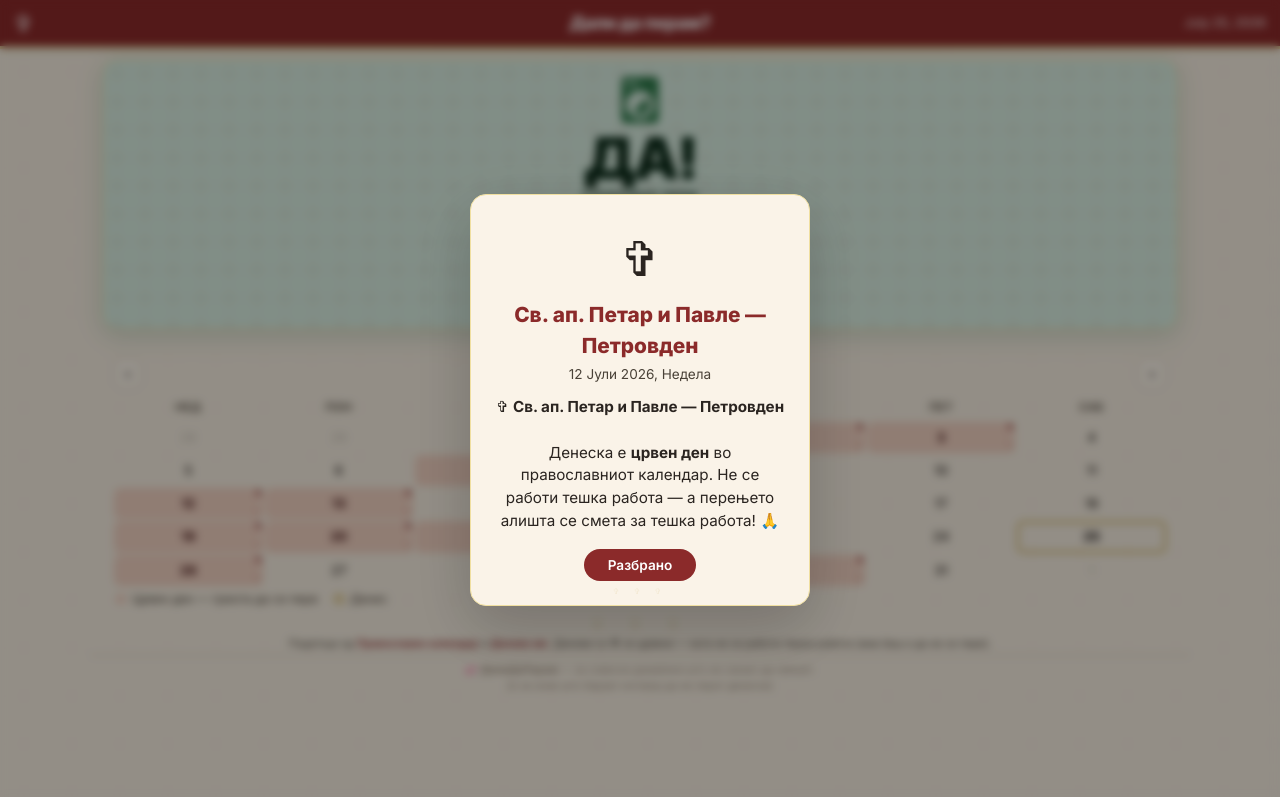
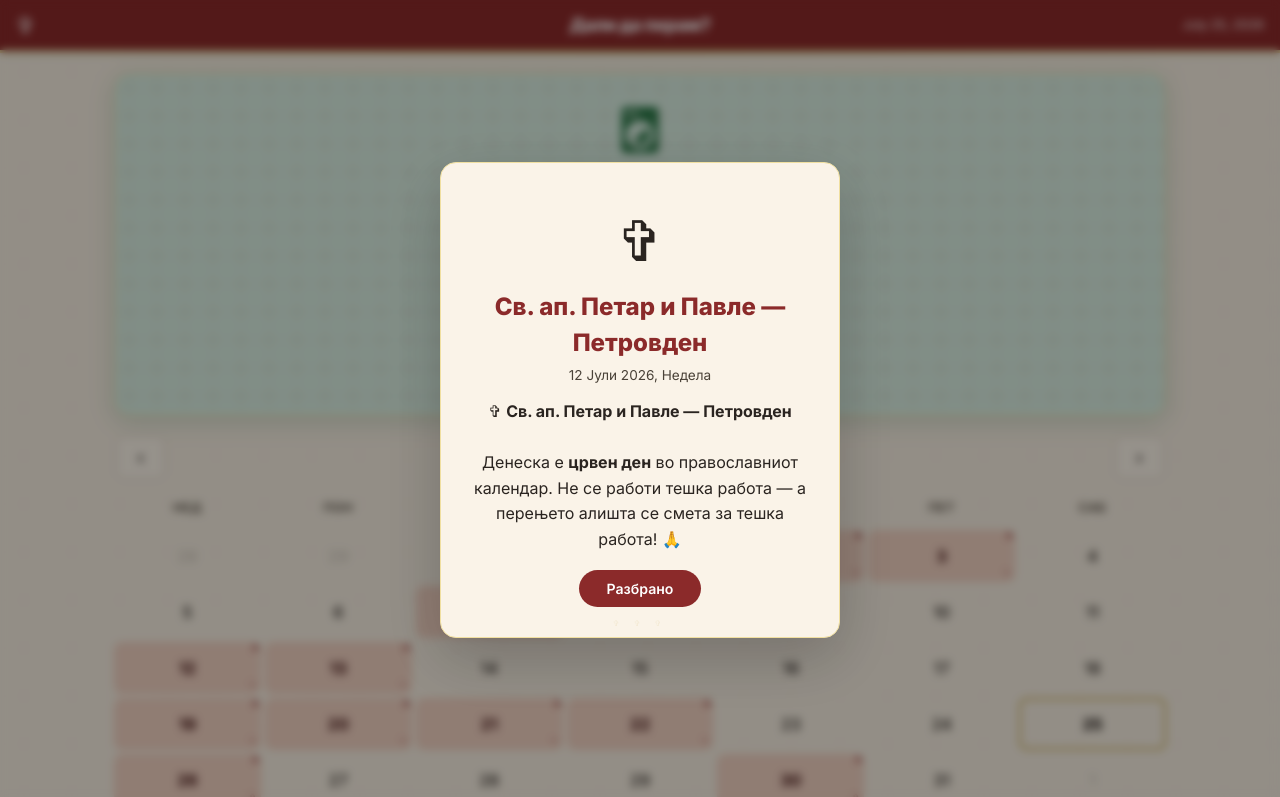
Before and after one commit to KinDzaDzaSki/dalidaperam, a plain HTML site: page index.html in a window 1280 px wide. Both pictures are taken after a click on the element "12". Shown: the top 797 px of the page. Drawn offline with Linux system fonts and the light colour scheme.

Commit message:
fix: consolidate CSS, fix spacing/sizing/calendar cells

```diff
--- a/index.html
+++ b/index.html
@@ -84,12 +84,6 @@ body{
   line-height:1.5;
   min-height:100dvh;
 }
-@media(min-width:768px){
-  body{height:auto;overflow:auto;display:block;overflow-x:hidden}
-}
-@media(max-width:767px){
-  body{display:flex;flex-direction:column;height:100dvh;overflow:hidden}
-}
 
 /* ═══════════════════════════════════════════
    BYZANTINE PATTERN BACKGROUND
@@ -113,12 +107,22 @@ body::before{
 }
 
 /* ═══════════════════════════════════════════
+   LAYOUT — Mobile-first flex column
+   ═══════════════════════════════════════════ */
+body{
+  display:flex;
+  flex-direction:column;
+  overflow-y:auto;
+  overflow-x:hidden;
+}
+
+/* ═══════════════════════════════════════════
    TOP BAR — Orthodox style, centered title
    ═══════════════════════════════════════════ */
 .top-bar{
   background:var(--md-primary);
   color:var(--md-on-primary);
-  padding:14px 16px;
+  padding:12px 16px;
   display:grid;
   grid-template-columns:1fr auto 1fr;
   align-items:center;
@@ -160,10 +164,16 @@ body::before{
 /* ═══════════════════════════════════════════
    HERO — Verdict Card
    ═══════════════════════════════════════════ */
-.hero{padding:10px 16px 4px;max-width:600px;margin:0 auto;flex-shrink:0}
+.hero{
+  padding:12px 16px 6px;
+  max-width:600px;
+  margin:0 auto;
+  flex-shrink:0;
+  width:100%;
+}
 .verdict-card{
   border-radius:var(--md-radius-md);
-  padding:16px 20px 14px;
+  padding:18px 22px 16px;
   text-align:center;
   transition:all .5s cubic-bezier(.4,0,.2,1);
   position:relative;
@@ -191,7 +201,7 @@ body::before{
 .verdict-card.yes{background:var(--verdict-green-bg);color:var(--verdict-green-text);box-shadow:0 6px 24px rgba(27,107,74,.18)}
 .verdict-card.no{background:var(--verdict-red-bg);color:var(--verdict-red-text);box-shadow:0 6px 24px rgba(139,26,26,.18)}
 
-.verdict-icon{display:block;width:44px;height:44px;margin:0 auto 2px;transition:transform .4s cubic-bezier(.34,1.56,.64,1);color:var(--verdict-green)}
+.verdict-icon{display:block;width:44px;height:44px;margin:0 auto 4px;transition:transform .4s cubic-bezier(.34,1.56,.64,1);color:var(--verdict-green)}
 .verdict-card.no .verdict-icon{color:var(--verdict-red)}
 .verdict-card:hover .verdict-icon{transform:rotate(-6deg) scale(1.08)}
 
@@ -199,27 +209,27 @@ body::before{
   font-family:var(--font-display);
   font-size:2.8rem;
   font-weight:900;
-  line-height:1;
+  line-height:1.1;
   letter-spacing:-.04em;
   margin:0;
 }
 .verdict-label{
-  font-size:.7rem;
+  font-size:.72rem;
   font-weight:700;
   text-transform:uppercase;
   letter-spacing:.1em;
-  margin-top:0;
+  margin-top:2px;
 }
-.verdict-sub{margin-top:4px;font-size:.78rem;opacity:.85;line-height:1.3}
+.verdict-sub{margin-top:6px;font-size:.8rem;opacity:.85;line-height:1.4}
 .verdict-sub .holiday-name{
   font-weight:700;
   display:block;
-  margin-top:2px;
-  font-size:.85rem;
+  margin-top:4px;
+  font-size:.88rem;
 }
 
 /* Washing machine animation */
-.wash-anim{margin:14px auto 0;width:80px;height:80px;position:relative}
+.wash-anim{margin:16px auto 0;width:80px;height:80px;position:relative}
 .wash-circle{
   width:70px;height:70px;
   border-radius:50%;
@@ -234,7 +244,7 @@ body::before{
 @keyframes bubble{0%,100%{transform:translate(-50%,-50%) scale(1);opacity:.7}50%{transform:translate(-50%,-60%) scale(1.15);opacity:1}}
 
 /* Sin meter */
-.sin-meter{margin:14px auto 0;max-width:200px;text-align:center}
+.sin-meter{margin:16px auto 0;max-width:220px;text-align:center}
 .sin-meter .sin-bar{height:6px;background:rgba(139,26,26,.12);border-radius:99px;overflow:hidden;margin:6px 0}
 .sin-meter .sin-fill{height:100%;background:var(--verdict-red);border-radius:99px;transition:width 1s ease}
 .sin-meter .sin-label{font-size:.75rem;font-weight:600;opacity:.6;text-transform:uppercase;letter-spacing:.05em}
@@ -242,39 +252,58 @@ body::before{
 /* ═══════════════════════════════════════════
    CALENDAR
    ═══════════════════════════════════════════ */
-.calendar-container{max-width:600px;margin:0 auto 4px;padding:0 16px;flex:1;display:flex;flex-direction:column;min-height:0}
+.calendar-container{
+  max-width:600px;
+  margin:0 auto;
+  padding:0 16px;
+  flex:1;
+  display:flex;
+  flex-direction:column;
+  min-height:0;
+  width:100%;
+}
 .calendar-nav{
   display:flex;
   align-items:center;
   justify-content:space-between;
-  padding:4px 2px 6px;
+  padding:8px 2px 10px;
   flex-shrink:0;
 }
 .calendar-nav button{
   background:var(--md-surface);
   border:1px solid var(--md-outline-variant);
   border-radius:var(--md-radius-sm);
-  padding:6px 14px;
+  padding:6px 16px;
   font-size:1.1rem;
   cursor:pointer;
   color:var(--md-on-surface);
   transition:all .12s;
   font-family:var(--font-body);
   font-weight:500;
+  line-height:1.4;
+  min-height:36px;
 }
 .calendar-nav button:hover{background:var(--md-surface-variant)}
-.calendar-nav .month-label{font-family:var(--font-display);font-size:1.2rem;font-weight:700}
+.calendar-nav .month-label{
+  font-family:var(--font-display);
+  font-size:1.2rem;
+  font-weight:700;
+}
 
-.calendar-grid{display:grid;grid-template-columns:repeat(7,1fr);gap:2px}
-@media(max-width:767px){
-  .calendar-grid{flex:1;align-content:stretch}
+.calendar-grid{
+  display:grid;
+  grid-template-columns:repeat(7,1fr);
+  gap:3px;
+  flex:1;
+  align-content:stretch;
+  min-height:0;
 }
 .calendar-grid .day-name{
   text-align:center;
-  font-size:.7rem;
+  font-size:.72rem;
   font-weight:600;
   color:var(--md-on-surface-variant);
-  padding:4px 0;
+  padding:6px 0;
   text-transform:uppercase;
   letter-spacing:.04em;
   display:flex;
@@ -294,6 +323,7 @@ body::before{
   background:transparent;
   color:var(--md-on-surface);
   user-select:none;
+  min-height:38px;
 }
 .calendar-grid .day-cell.other-month{opacity:.2}
 .calendar-grid .day-cell.red-day{
@@ -315,20 +345,21 @@ body::before{
 .calendar-grid .day-cell.red-day .red-dot{
   display:block;
   position:absolute;
-  top:2px;right:2px;
+  top:3px;right:3px;
   width:5px;height:5px;
   border-radius:50%;
   background:var(--md-primary);
 }
-.calendar-grid .day-cell.red-day::after{content:'✞';position:absolute;bottom:1px;right:3px;font-size:.4rem;opacity:.4;color:var(--md-primary)}
+.calendar-grid .day-cell.red-day::after{content:'✞';position:absolute;bottom:2px;right:4px;font-size:.45rem;opacity:.45;color:var(--md-primary)}
 
 .calendar-legend{
   display:flex;
   gap:16px;
-  padding:4px 2px 2px;
+  padding:8px 2px 4px;
   font-size:.75rem;
   color:var(--md-on-surface-variant);
   flex-shrink:0;
+  flex-wrap:wrap;
 }
 .calendar-legend span{display:flex;align-items:center;gap:6px}
 .calendar-legend .legend-red{display:inline-block;width:10px;height:10px;border-radius:3px;background:var(--md-primary-container)}
@@ -351,8 +382,8 @@ body::before{
 .popup-box{
   background:var(--md-surface);
   border-radius:var(--md-radius-md);
-  padding:28px 24px 24px;
-  max-width:340px;
+  padding:32px 28px 28px;
+  max-width:360px;
   width:100%;
   text-align:center;
   box-shadow:0 20px 60px rgba(0,0,0,.2);
@@ -372,32 +403,39 @@ body::before{
   color:var(--md-gold);
 }
 @keyframes popIn{0%{transform:scale(.85);opacity:0}100%{transform:scale(1);opacity:1}}
-.popup-box .popup-icon{font-size:48px;display:block;margin-bottom:4px}
-.popup-box h2{font-family:var(--font-display);font-size:1.3rem;font-weight:800;margin:4px 0 2px;color:var(--md-primary)}
-.popup-box .popup-date{font-size:.85rem;color:var(--md-on-surface-variant);margin-bottom:12px}
-.popup-box .popup-desc{font-size:.95rem;line-height:1.5;color:var(--md-on-surface)}
+.popup-box .popup-icon{font-size:52px;display:block;margin-bottom:6px}
+.popup-box h2{font-family:var(--font-display);font-size:1.4rem;font-weight:800;margin:6px 0 4px;color:var(--md-primary)}
+.popup-box .popup-date{font-size:.85rem;color:var(--md-on-surface-variant);margin-bottom:14px}
+.popup-box .popup-desc{font-size:.95rem;line-height:1.6;color:var(--md-on-surface)}
 .popup-box .popup-close{
   display:inline-block;
-  margin-top:16px;
-  padding:8px 24px;
+  margin-top:18px;
+  padding:10px 28px;
   background:var(--md-primary);
   color:var(--md-on-primary);
   border:none;
   border-radius:99px;
-  font-size:.85rem;
+  font-size:.88rem;
   font-weight:600;
   cursor:pointer;
   font-family:var(--font-body);
   transition:opacity .12s;
 }
 .popup-box .popup-close:hover{opacity:.85}
-.cross-deco{text-align:center;padding:2px 0 0;font-size:1rem;color:var(--md-gold);letter-spacing:10px;opacity:.3;flex-shrink:0}
+.cross-deco{text-align:center;padding:4px 0 2px;font-size:1rem;color:var(--md-gold);letter-spacing:10px;opacity:.3;flex-shrink:0}
 
 /* ═══════════════════════════════════════════
    SOURCES
    ═══════════════════════════════════════════ */
-.sources{max-width:600px;margin:0 auto 4px;padding:0 16px;text-align:center;flex-shrink:0}
-.sources p{font-size:.65rem;color:var(--md-on-surface-variant);line-height:1.5}
+.sources{
+  max-width:600px;
+  margin:0 auto;
+  padding:4px 16px 2px;
+  text-align:center;
+  flex-shrink:0;
+  width:100%;
+}
+.sources p{font-size:.68rem;color:var(--md-on-surface-variant);line-height:1.5}
 .sources a{color:var(--md-primary);text-decoration:none;font-weight:600}
 .sources a:hover{text-decoration:underline}
 
@@ -405,98 +443,135 @@ body::before{
    FOOTER
    ═══════════════════════════════════════════ */
 .footer{
-  padding:6px 16px 10px;
+  padding:10px 16px 14px;
   text-align:center;
-  font-size:.65rem;
+  font-size:.68rem;
   color:var(--md-outline);
   border-top:1px solid var(--md-outline-variant);
   max-width:600px;
   margin:0 auto;
   flex-shrink:0;
+  width:100%;
+  margin-top:auto;
 }
 .footer a{color:var(--md-primary);text-decoration:none}
 
 /* ═══════════════════════════════════════════
-   RESPONSIVE
+   RESPONSIVE - Mobile (< 768px)
    ═══════════════════════════════════════════ */
 @media(max-width:767px){
   .top-bar{padding:10px 14px}
   .top-bar h1{font-size:1rem}
   .top-bar .date-display{font-size:.7rem}
-  .hero{padding:8px 12px 2px}
-  .verdict-card{padding:12px 16px 10px}
+  .hero{padding:10px 12px 4px}
+  .verdict-card{padding:14px 16px 12px}
   .verdict-icon{width:38px;height:38px}
   .verdict-icon svg{width:38px;height:38px}
   .verdict-big{font-size:2.2rem}
   .verdict-label{font-size:.65rem}
-  .verdict-sub{margin-top:4px;font-size:.75rem}
-  .verdict-sub .holiday-name{font-size:.8rem}
-  .wash-anim{display:none}
-  .sin-meter{display:none}
-  .calendar-container{padding:0 10px;margin:0 auto 2px}
-  .calendar-nav{padding:2px 0 4px}
+  .verdict-sub{font-size:.75rem;margin-top:4px}
+  .verdict-sub .holiday-name{font-size:.82rem}
+  .wash-anim{width:64px;height:64px;margin-top:12px}
+  .wash-circle{width:56px;height:56px}
+  .calendar-container{padding:0 12px}
+  .calendar-nav{padding:6px 0 8px}
   .calendar-nav .month-label{font-size:.95rem}
-  .calendar-nav button{padding:4px 10px;font-size:.9rem}
-  .calendar-grid{gap:1px}
-  .calendar-grid .day-name{font-size:.6rem;padding:2px 0}
-  .calendar-grid .day-cell{font-size:.75rem}
-  .calendar-grid .day-cell.red-day::after{font-size:.35rem}
-  .calendar-legend{padding:2px 0 0;font-size:.65rem;gap:10px}
+  .calendar-nav button{padding:4px 12px;font-size:.9rem;min-height:32px}
+  .calendar-grid{gap:2px}
+  .calendar-grid .day-name{font-size:.62rem;padding:4px 0}
+  .calendar-grid .day-cell{font-size:.78rem;min-height:34px}
+  .calendar-grid .day-cell.red-day::after{font-size:.38rem}
+  .calendar-legend{padding:6px 0 2px;font-size:.68rem;gap:12px}
   .cross-deco{display:none}
-  .sources{display:none}
-  .footer{display:none}
-  .popup-box{padding:20px 16px 18px;margin:12px}
-  .popup-box h2{font-size:1.1rem}
-  .popup-close{font-size:.8rem;padding:6px 18px}
+  .sources{padding:2px 12px 0}
+  .sources p{font-size:.62rem}
+  .footer{padding:8px 12px 12px;font-size:.62rem}
+  .popup-box{padding:24px 20px 22px;margin:12px}
+  .popup-box h2{font-size:1.2rem}
+  .popup-box .popup-icon{font-size:44px}
+  .popup-box .popup-close{font-size:.82rem;padding:8px 22px}
 }
+
 @media(max-width:400px){
-  .top-bar{padding:6px 10px}
-  .top-bar h1{font-size:.85rem}
+  .top-bar{padding:8px 10px}
+  .top-bar h1{font-size:.88rem}
   .top-bar .date-display{font-size:.6rem}
-  .hero{padding:4px 8px 0}
-  .verdict-card{padding:8px 10px 6px}
+  .hero{padding:6px 8px 2px}
+  .verdict-card{padding:10px 12px 8px}
   .verdict-icon{width:30px;height:30px}
   .verdict-icon svg{width:30px;height:30px}
-  .verdict-big{font-size:1.6rem}
-  .verdict-label{font-size:.55rem}
-  .verdict-sub{font-size:.65rem}
-  .calendar-container{padding:0 6px}
+  .verdict-big{font-size:1.7rem}
+  .verdict-label{font-size:.58rem}
+  .verdict-sub{font-size:.68rem}
+  .calendar-container{padding:0 8px}
+  .calendar-nav{padding:4px 0 6px}
   .calendar-nav .month-label{font-size:.85rem}
-  .calendar-grid .day-cell{font-size:.65rem}
-  .calendar-legend{font-size:.55rem;gap:6px}
+  .calendar-nav button{padding:3px 10px;font-size:.82rem;min-height:28px}
+  .calendar-grid{gap:1px}
+  .calendar-grid .day-cell{font-size:.68rem;min-height:30px}
+  .calendar-legend{gap:8px}
+  .sources p{font-size:.55rem}
+  .footer{font-size:.55rem}
 }
+
+/* ═══════════════════════════════════════════
+   RESPONSIVE - Desktop (>= 768px)
+   ═══════════════════════════════════════════ */
 @media(min-width:768px){
-  .hero{padding:18px 24px 8px;max-width:960px}
-  .verdict-card{padding:24px 32px 20px}
+  body{
+    display:block;
+    height:auto;
+    overflow:auto;
+  }
+  .hero{
+    padding:20px 24px 10px;
+    max-width:960px;
+  }
+  .verdict-card{
+    padding:28px 36px 24px;
+  }
   .verdict-icon{width:56px;height:56px}
   .verdict-icon svg{width:56px;height:56px}
   .verdict-big{font-size:3.6rem}
-  .calendar-container{max-width:960px;padding:0 24px;margin:0 auto 20px;flex:none;display:block}
-  .calendar-grid .day-cell{font-size:.95rem;padding:6px 0}
-  .sources{max-width:960px}
-  .footer{max-width:960px}
+  .verdict-label{font-size:.8rem}
+  .verdict-sub{font-size:.88rem;margin-top:8px}
+  .verdict-sub .holiday-name{font-size:.95rem;margin-top:6px}
+  .wash-anim{width:96px;height:96px;margin-top:20px}
+  .wash-circle{width:84px;height:84px}
+  .sin-meter{margin-top:20px;max-width:280px}
+  .calendar-container{
+    max-width:960px;
+    padding:0 24px;
+    margin:0 auto 24px;
+    flex:none;
+    display:block;
+    min-height:auto;
+  }
+  .calendar-nav{padding:10px 2px 12px}
+  .calendar-nav .month-label{font-size:1.4rem}
+  .calendar-nav button{padding:8px 20px;font-size:1.15rem}
+  .calendar-grid{gap:4px;flex:none;align-content:initial}
+  .calendar-grid .day-name{font-size:.78rem;padding:8px 0}
+  .calendar-grid .day-cell{font-size:.95rem;padding:10px 0;min-height:48px;border-radius:var(--md-radius-sm)}
+  .calendar-grid .day-cell.red-day::after{font-size:.5rem;bottom:3px;right:5px}
+  .calendar-legend{padding:10px 2px 6px;font-size:.8rem;gap:20px}
+  .cross-deco{padding:6px 0 4px;font-size:1.2rem}
+  .sources{max-width:960px;padding:6px 24px 4px}
+  .sources p{font-size:.7rem}
+  .footer{max-width:960px;padding:12px 24px 16px;font-size:.7rem}
+  .popup-box{padding:36px 32px 30px;max-width:400px}
+  .popup-box h2{font-size:1.5rem}
+  .popup-box .popup-icon{font-size:56px}
+  .popup-box .popup-desc{font-size:1rem}
 }
+
 @media(min-width:1200px){
   .hero{max-width:1100px}
   .calendar-container{max-width:1100px}
-  .calendar-grid .day-cell{font-size:1rem}
+  .calendar-grid .day-cell{font-size:1rem;min-height:52px;padding:12px 0}
   .sources{max-width:1100px}
   .footer{max-width:1100px}
 }
-/* added spacing fixes */
-.top-bar{padding:10px 14px;}
-.hero{padding:10px 12px 2px;margin:0 auto 8px;}
-.verdict-card{padding:12px 16px 10px;margin:0 auto 12px;}
-.calendar-nav{padding:6px 0 6px;}
-.calendar-nav button{padding:6px 10px;font-size:.9rem;}
-.calendar-grid .day-cell{font-size:.8rem;padding:6px 0;}
-.calendar-container{margin-bottom:0;}
-@media(max-width:767px){
-  .hero{padding:6px 10px 2px;margin:0 auto 6px;}
-  .verdict-card{padding:8px 10px 6px;margin:0 auto 8px;}
-  .calendar-nav{padding:4px 0 4px;}
-}
-.footer{margin-top:auto;}
 </style>
 </head>
 <body>
```
